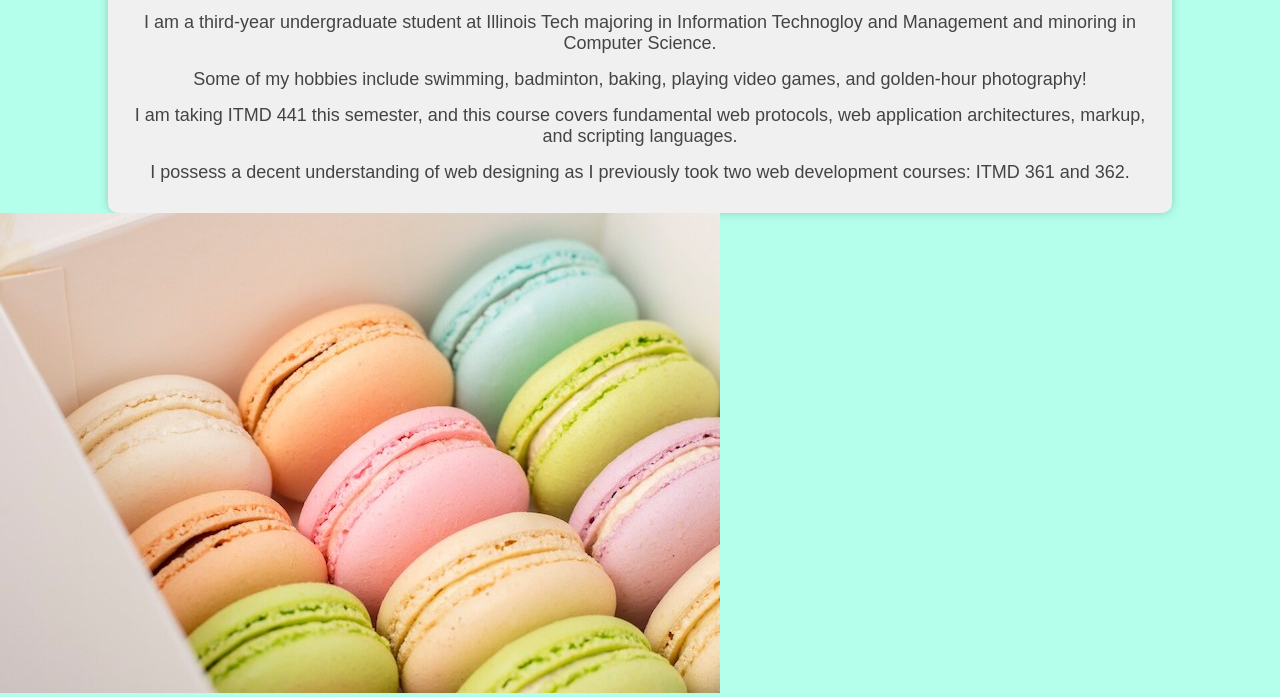
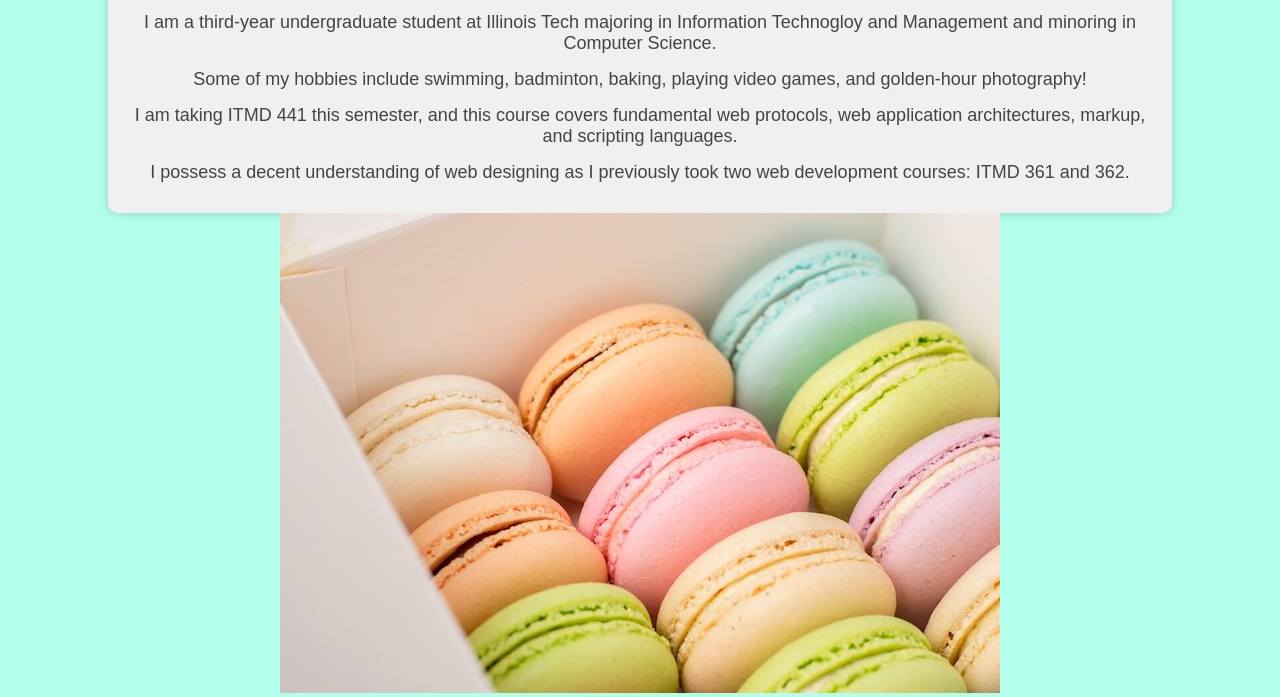
Before and after one commit to FatimahSyed27/ITMD441, a plain HTML site: page index.html in a window 1280 px wide. Shown: the part 103-800 px from the top of the page. Drawn offline with Linux system fonts and the light colour scheme.

Commit message:
Update index.html

```diff
--- a/index.html
+++ b/index.html
@@ -15,6 +15,8 @@
     <p>I am taking ITMD 441 this semester, and this course covers fundamental web protocols, web application architectures, markup, and scripting languages.</p>
     <p>I possess a decent understanding of web designing as I previously took two web development courses: ITMD 361 and 362.</p>
   </section>
-  <img src = "images/macarons.jpeg" alt="food">
+  <div class="centered-image">
+    <img src="images/macarons.jpeg" alt="food">
+  </div>
  </body>
 </html>
```
